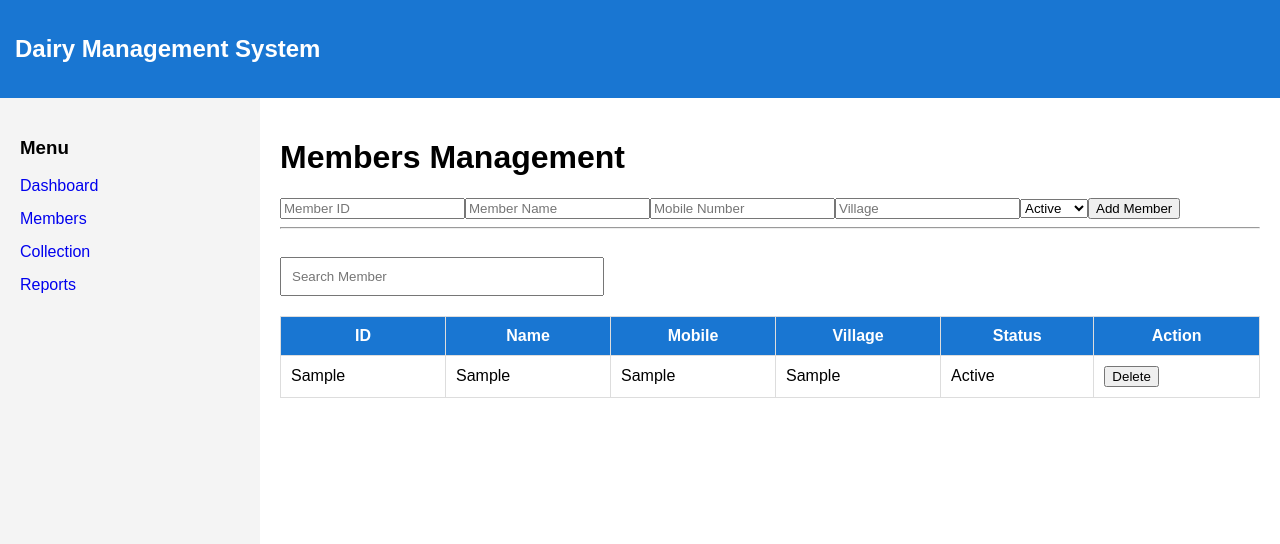
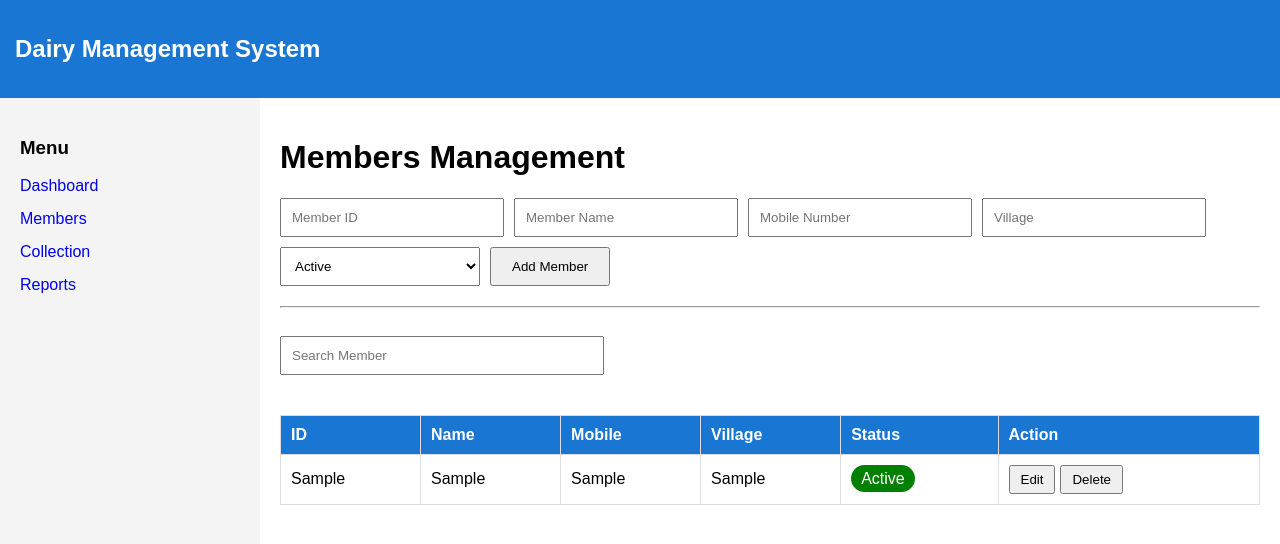
Before and after one commit to pranavgouraje-alt/dairy-management-system, a React app in the folder frontend/: page /members in a window 1280 px wide. Both pictures are taken after typing "Sample", "Sample", "Sample", "Sample" into the empty fields and a click on the button "Add Member". Shown: the top 544 px of the page. Built offline with nearby package versions, Linux system fonts and the light colour scheme; the HTML template or start-up script is replaced by a standard one.

Commit message:
Member edit functionality and status badges

```diff
--- a/frontend/src/pages/Members.jsx
+++ b/frontend/src/pages/Members.jsx
@@ -3,6 +3,7 @@ import MainLayout from "../layouts/MainLayout";
 
 function Members() {
 
+  // Form State
   const [formData, setFormData] = useState({
     memberId: "",
     name: "",
@@ -11,10 +12,16 @@ function Members() {
     status: "Active"
   });
 
+  // Members List
   const [members, setMembers] = useState([]);
 
+  // Search Box State
   const [search, setSearch] = useState("");
 
+  // Track Editing Record
+  const [editIndex, setEditIndex] = useState(null);
+
+  // Handle Input Changes
   function handleChange(e) {
 
     setFormData({
@@ -24,8 +31,10 @@ function Members() {
 
   }
 
-  function addMember() {
+  // Add or Update Member
+  function saveMember() {
 
+    // Validation
     if (
       !formData.memberId ||
       !formData.name ||
@@ -35,11 +44,29 @@ function Members() {
       return;
     }
 
-    setMembers([
-      ...members,
-      formData
-    ]);
+    // Update Existing Member
+    if (editIndex !== null) {
 
+      const updatedMembers = [...members];
+
+      updatedMembers[editIndex] = formData;
+
+      setMembers(updatedMembers);
+
+      setEditIndex(null);
+
+    }
+    // Add New Member
+    else {
+
+      setMembers([
+        ...members,
+        formData
+      ]);
+
+    }
+
+    // Reset Form
     setFormData({
       memberId: "",
       name: "",
@@ -47,8 +74,19 @@ function Members() {
       village: "",
       status: "Active"
     });
+
   }
 
+  // Edit Member
+  function editMember(index) {
+
+    setFormData(members[index]);
+
+    setEditIndex(index);
+
+  }
+
+  // Delete Member
   function deleteMember(index) {
 
     const updatedMembers =
@@ -60,6 +98,7 @@ function Members() {
 
   }
 
+  // Search Filter
   const filteredMembers =
     members.filter((member) =>
       member.name
@@ -72,6 +111,7 @@ function Members() {
 
       <h1>Members Management</h1>
 
+      {/* Form Section */}
       <div className="member-form">
 
         <input
@@ -111,14 +151,19 @@ function Members() {
           <option>Inactive</option>
         </select>
 
-        <button onClick={addMember}>
-          Add Member
+        <button onClick={saveMember}>
+          {
+            editIndex !== null
+              ? "Update Member"
+              : "Add Member"
+          }
         </button>
 
       </div>
 
       <hr />
 
+      {/* Search Box */}
       <input
         className="search-box"
         placeholder="Search Member"
@@ -128,6 +173,7 @@ function Members() {
         }
       />
 
+      {/* Members Table */}
       <table className="member-table">
 
         <thead>
@@ -156,9 +202,29 @@ function Members() {
 
               <td>{member.village}</td>
 
-              <td>{member.status}</td>
+              <td>
+
+                <span
+                  className={
+                    member.status === "Active"
+                      ? "active-badge"
+                      : "inactive-badge"
+                  }
+                >
+                  {member.status}
+                </span>
+
+              </td>
 
               <td>
+
+                <button
+                  onClick={() =>
+                    editMember(index)
+                  }
+                >
+                  Edit
+                </button>
 
                 <button
                   onClick={() =>
--- a/frontend/src/styles/Layout.css
+++ b/frontend/src/styles/Layout.css
@@ -87,3 +87,73 @@ body {
   width: 300px;
   margin-top: 20px;
 }
+/* Member Form */
+
+.member-form {
+  display: flex;
+  flex-wrap: wrap;
+  gap: 10px;
+  margin-bottom: 20px;
+}
+
+.member-form input,
+.member-form select {
+  padding: 10px;
+  min-width: 200px;
+}
+
+.member-form button {
+  padding: 10px 20px;
+  cursor: pointer;
+}
+
+/* Search */
+
+.search-box {
+  padding: 10px;
+  width: 300px;
+  margin-bottom: 20px;
+}
+
+/* Table */
+
+.member-table {
+  width: 100%;
+  border-collapse: collapse;
+}
+
+.member-table th,
+.member-table td {
+  border: 1px solid #ddd;
+  padding: 10px;
+  text-align: left;
+}
+
+.member-table th {
+  background-color: #1976d2;
+  color: white;
+}
+
+/* Status Badge */
+
+.active-badge {
+  background-color: green;
+  color: white;
+  padding: 5px 10px;
+  border-radius: 20px;
+}
+
+.inactive-badge {
+  background-color: red;
+  color: white;
+  padding: 5px 10px;
+  border-radius: 20px;
+}
+
+/* Action Buttons */
+
+.member-table button {
+  margin-right: 5px;
+  padding: 5px 10px;
+  cursor: pointer;
+}
```
